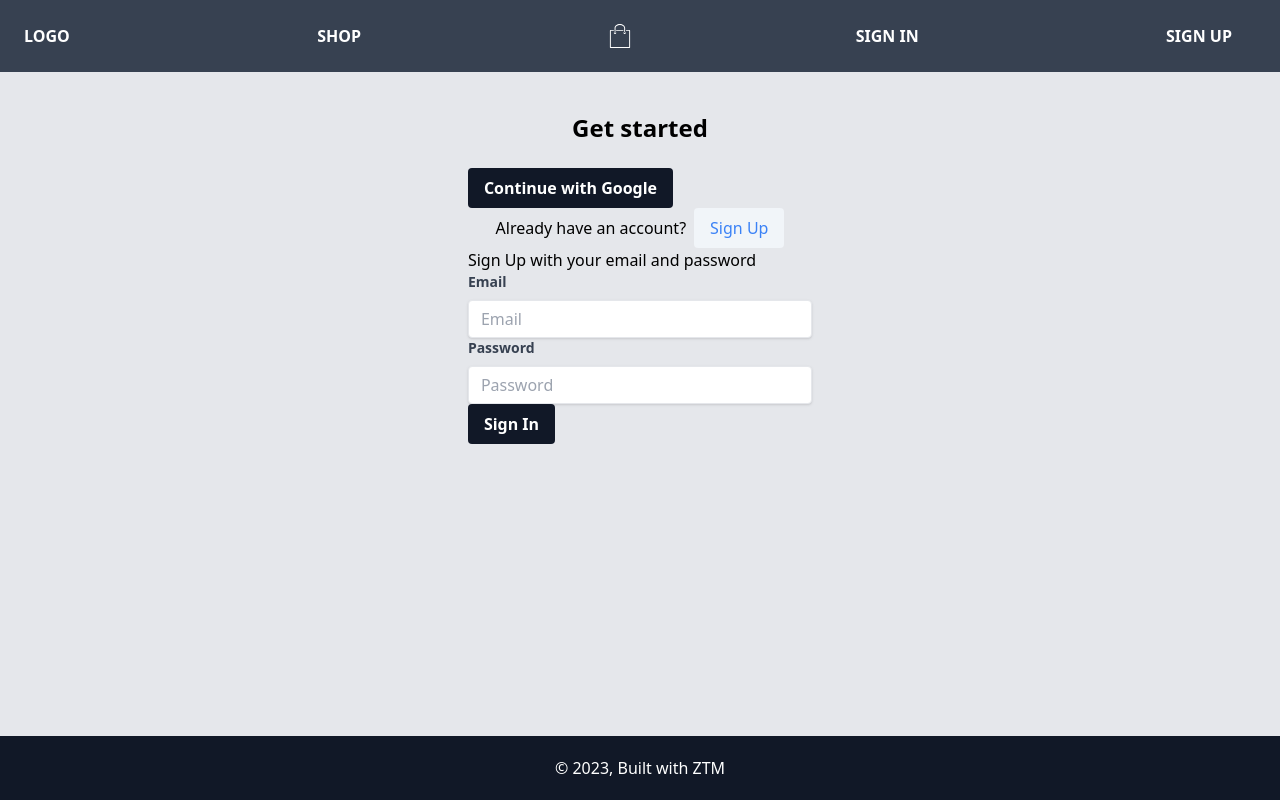
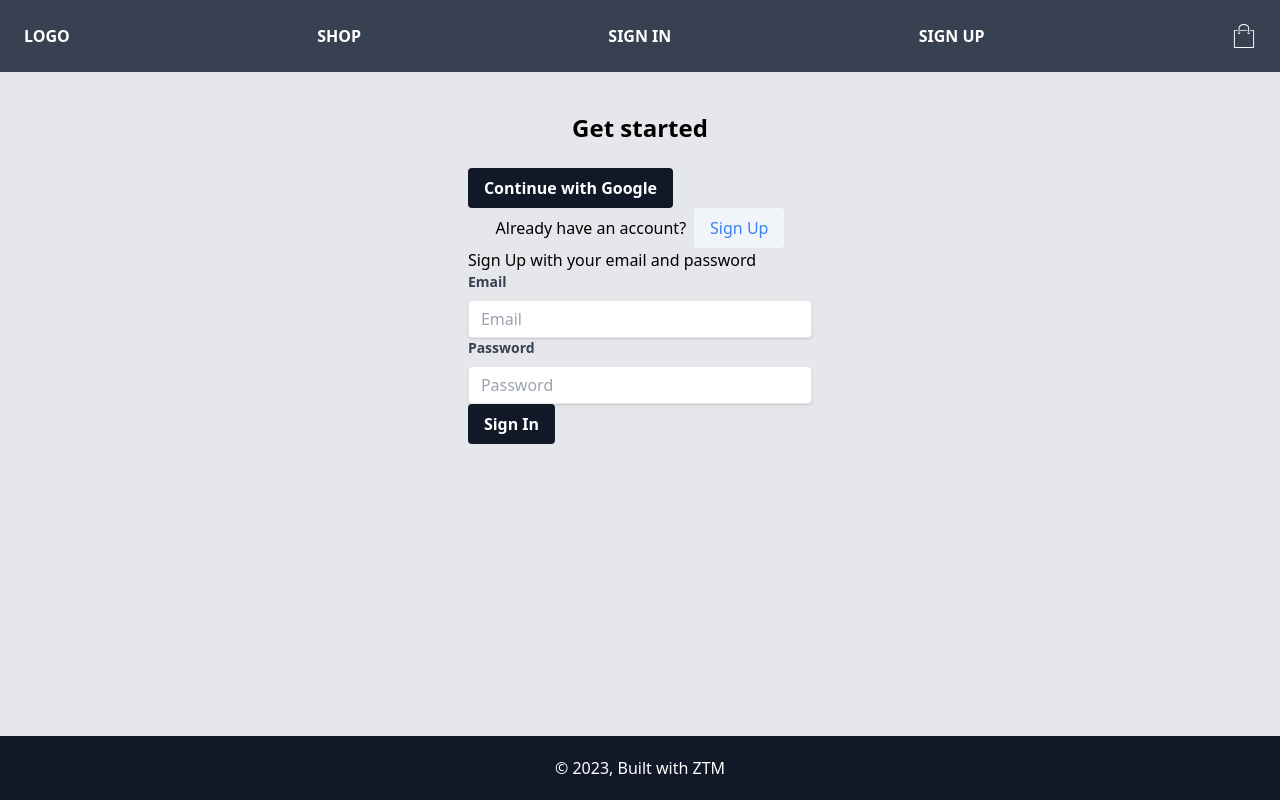
Before and after one commit to IuliiaKonovalova/ztm_crwn_ckothing, a React (Create React App) app: page /signin in a window 1280 px wide. Built offline with nearby package versions, Linux system fonts and the light colour scheme; no server answers.

Commit message:
Change bag li position

```diff
--- a/src/components/Navbar.js
+++ b/src/components/Navbar.js
@@ -12,14 +12,15 @@ const Navbar = () => {
   // Set the current user
   const { currentUser } = useContext(UserContext)
 
+  // Set the bag dropdown
   const { isBagDropdownOpen, setIsBagDropdownOpen } = useContext(BagContext);
-
+  // Toggle the bag dropdown
   const toggleBagDropdown = () => {
     setIsBagDropdownOpen(!isBagDropdownOpen);
   };
 
   console.log(currentUser)
-  // console.log(currentUser.email)
+
   useEffect(() => {
     if (currentUser !== null && currentUser !== undefined) {
       setAuth(true)
@@ -38,14 +39,6 @@ const Navbar = () => {
           </li>
           <li className="mr-6">
             <Link className=" hover:text-pink-300" to="/shop">Shop</Link>
-          </li>
-          <li className="mr-6">
-            <div className="hover:text-pink-300 absolute" to="/cart">
-              {isBagDropdownOpen && <BagDropdown />}
-              <button onClick={toggleBagDropdown}>
-                <img src={BagIcon} alt="cart icon" className="w-6 h-6" />
-              </button>
-            </div>
           </li>
           {auth ? (
             <>
@@ -69,6 +62,14 @@ const Navbar = () => {
           </>
           )
           }
+          <li className="mr-6">
+            <div className="hover:text-pink-300 absolute" to="/cart">
+              {isBagDropdownOpen && <BagDropdown />}
+              <button onClick={toggleBagDropdown}>
+                <img src={BagIcon} alt="cart icon" className="w-6 h-6" />
+              </button>
+            </div>
+          </li>
         </ul>
     </nav>
   )
```
